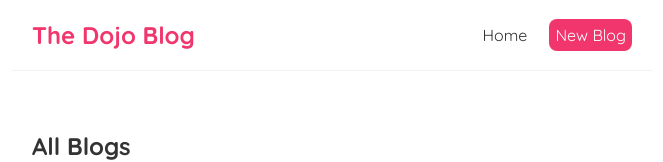
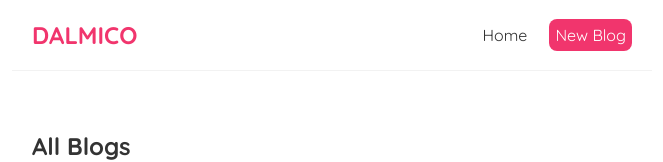
Before and after one commit to Cristhan11/masterReact, a React (Create React App) app: page / in a window 1280 px wide. Shown: the top 162 px of the page, without its empty margins (308-971 px from the left). Built offline with nearby package versions, Linux system fonts and the light colour scheme.

Commit message:
useEffect function basic

```diff
--- a/src/Home.js
+++ b/src/Home.js
@@ -1,4 +1,4 @@
-import { useState } from "react";
+import { useState, useEffect } from "react";
 import BlogList from "./BlogList";
 
 const Home = () => {
@@ -23,6 +23,9 @@ const Home = () => {
     setBlogs(newBlogs);
   };
 
+  useEffect(() => {});
+  // function that runs when the component is first rendered and whenever the blogs state changes
+
   return (
     <div className="home">
       <BlogList blogs={blogs} title="All Blogs" handleDelete={handleDelete} />
--- a/src/Navbar.js
+++ b/src/Navbar.js
@@ -1,7 +1,7 @@
 const Navbar = () => {
   return (
     <nav className="navbar">
-      <h1>The Dojo Blog</h1>
+      <h1>DALMICO</h1>
       <div className="links">
         <a href="/">Home</a>
         <a
```
